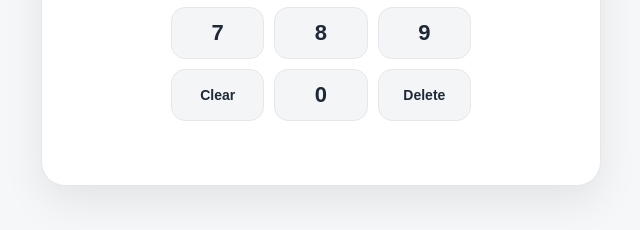
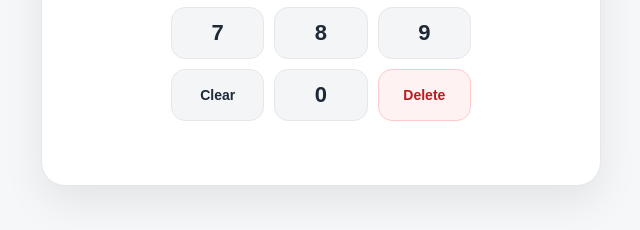
Before and after one commit to willschreinerjr-cmd/twobirds-tipout, a plain HTML site: page index.html in a window 1280 px wide. Shown: the part 476-706 px from the top of the page, 319-959 px from the left. Drawn offline with Linux system fonts and the light colour scheme.

Commit message:
Update index.html

```diff
--- a/index.html
+++ b/index.html
@@ -204,6 +204,14 @@
       font-size:14px;
       font-weight:700;
       padding:12px 8px;
+    }
+    #managerPinDelete{
+      background:#fef2f2;
+      border-color:#fecaca;
+      color:#b91c1c;
+    }
+    #managerPinDelete:hover{
+      background:#fee2e2;
     }
     .pin-gate-error{
       min-height:22px;
```
